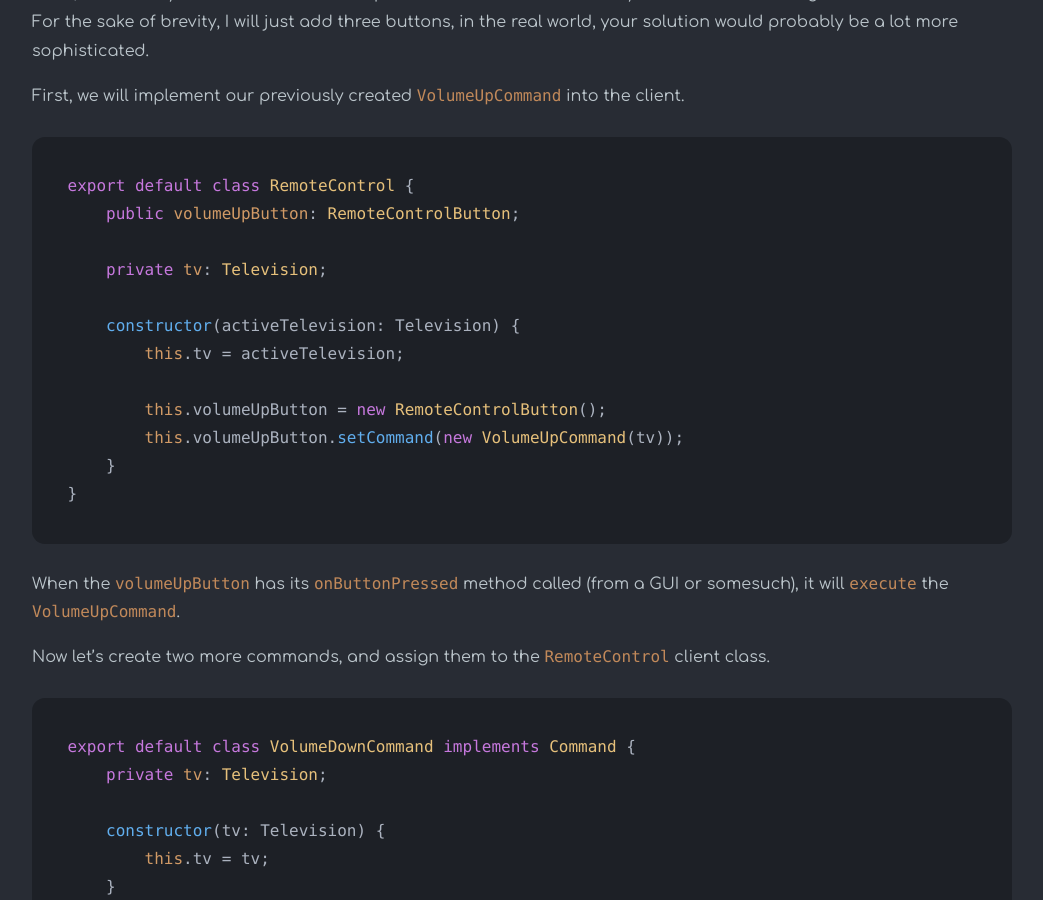
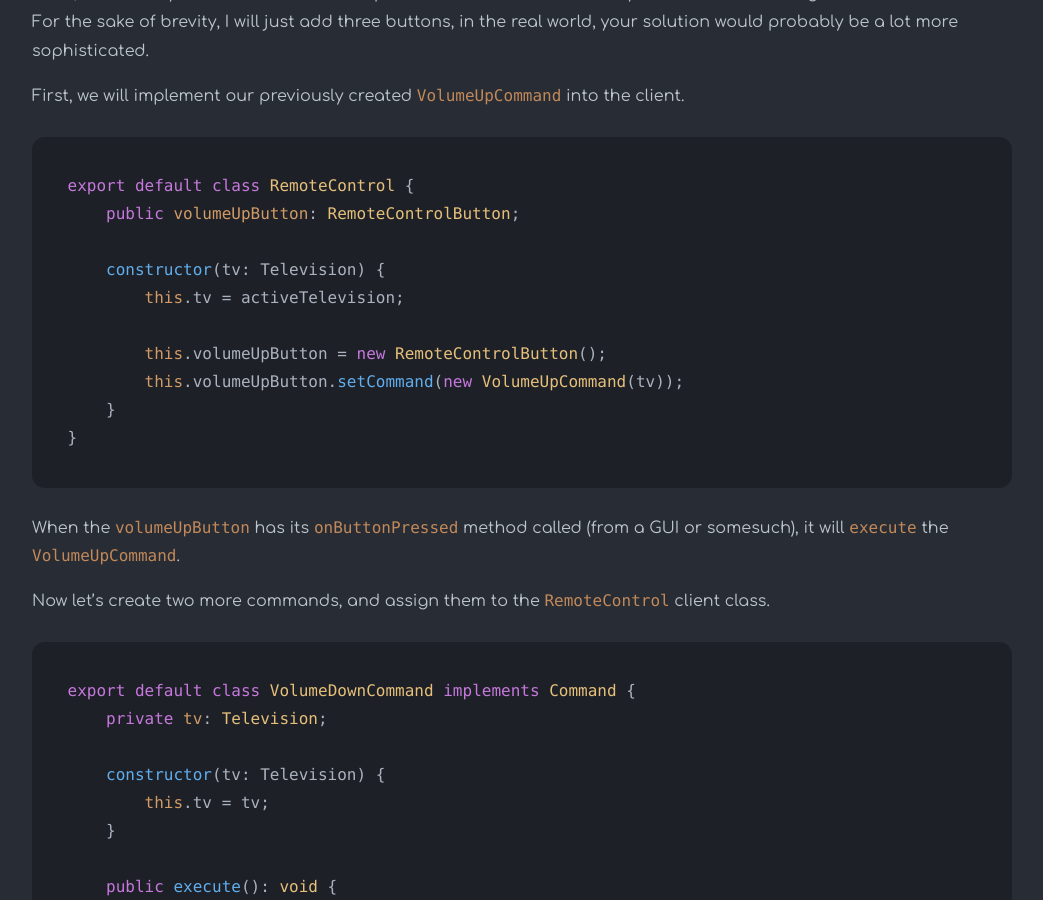
Before and after one commit to danielhutchinson/danielhutchinson.github.io, a Jekyll site: the page built from _posts/2019-04-19-encapsulating-logic-using-the-command-pattern.md, in a window 1280 px wide and 900 px high, scrolled down 4433 px. Shown: the whole window, without its empty margins (118-1161 px from the left). Built offline with Jekyll 4.4.1, drawn with Linux system fonts in a browser that asks for light colours; nearby versions of some CDN libraries.

Commit message:
fix: cleaned up code in an example

```diff
--- a/_posts/2019-04-19-encapsulating-logic-using-the-command-pattern.md
+++ b/_posts/2019-04-19-encapsulating-logic-using-the-command-pattern.md
@@ -129,9 +129,7 @@ First, we will implement our previously created `VolumeUpCommand` into the clien
 export default class RemoteControl {
     public volumeUpButton: RemoteControlButton;
 
-    private tv: Television;
-
-    constructor(activeTelevision: Television) {
+    constructor(tv: Television) {
         this.tv = activeTelevision;
 
         this.volumeUpButton = new RemoteControlButton();
```
